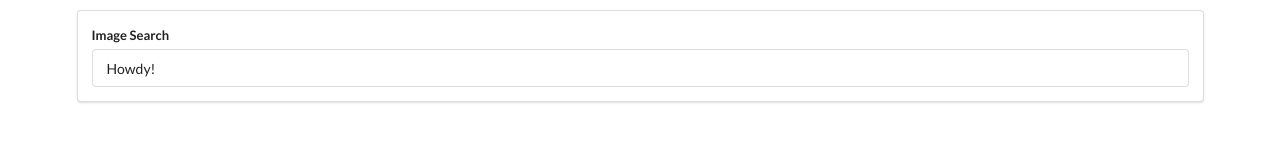
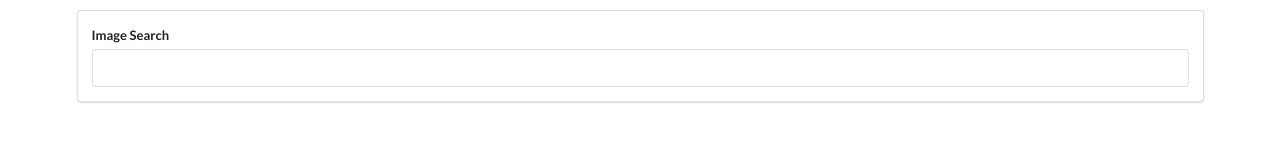
Before and after one commit to obwansan/react-pics-app, a React (Create React App) app: page / in a window 1280 px wide. Shown: the top 160 px of the page. Built offline with nearby package versions, Linux system fonts and the light colour scheme.

Commit message:
invoking callbacks in children

```diff
--- a/src/components/App.js
+++ b/src/components/App.js
@@ -1,12 +1,19 @@
 import React from 'react';
 import SearchBar from './SearchBar';
 
-const App = () => {
-  return (
-    <div className="ui container" style={{marginTop: '10px'}}>
-      <SearchBar />
-    </div>
-  );
-};
+class App extends React.Component {
+  onSearchSubmit(term) {
+    console.log(term);
+  }
+
+  render() {
+    return (
+      <div className="ui container" style={{marginTop: '10px'}}>
+        <SearchBar onSubmit={this.onSearchSubmit} />
+      </div>
+    );
+  }
+}
+
 
 export default App;
--- a/src/components/SearchBar.js
+++ b/src/components/SearchBar.js
@@ -2,12 +2,25 @@ import React from 'react';
 
 class SearchBar extends React.Component {
 
-  state = { term: 'Howdy!' };
+  state = { term: '' };
 
+  // The ES6 fat arrow function binds the 'this' to the
+  // class containing the method (i.e. SearchBar)
+  onFormSubmit = (event) => {
+    event.preventDefault();
+    this.props.onSubmit(this.state.term);
+  }
+
+  // When something is entered/deleted from the input element, this is an event (object).
+  // The value of the input element is stored on the e.target.value property.
+  // We pass the event object into the onChange callback so we can access e.target.value
+  // and set it on the state object's term property. This is then assigned to the input
+  // element's value attribute (which would hold the same value if it wasn't assigned this.state.term!)
+  // onFormSubmit is called when the user presses enter.
   render() {
     return (
       <div className="ui segment">
-        <form className="ui form">
+        <form onSubmit={this.onFormSubmit} className="ui form">
           <div className="field">
           <label>Image Search</label>
            <input
```
